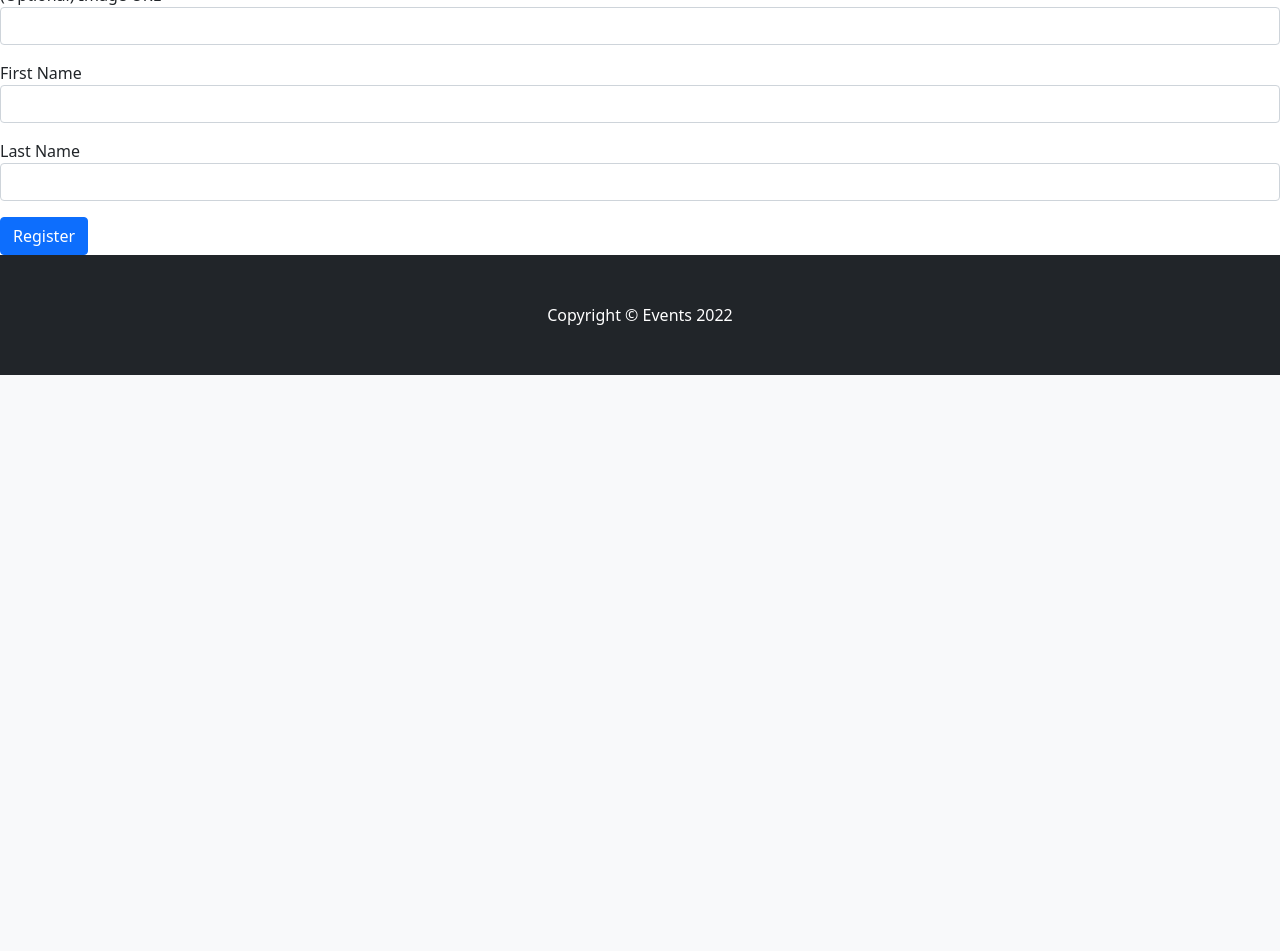
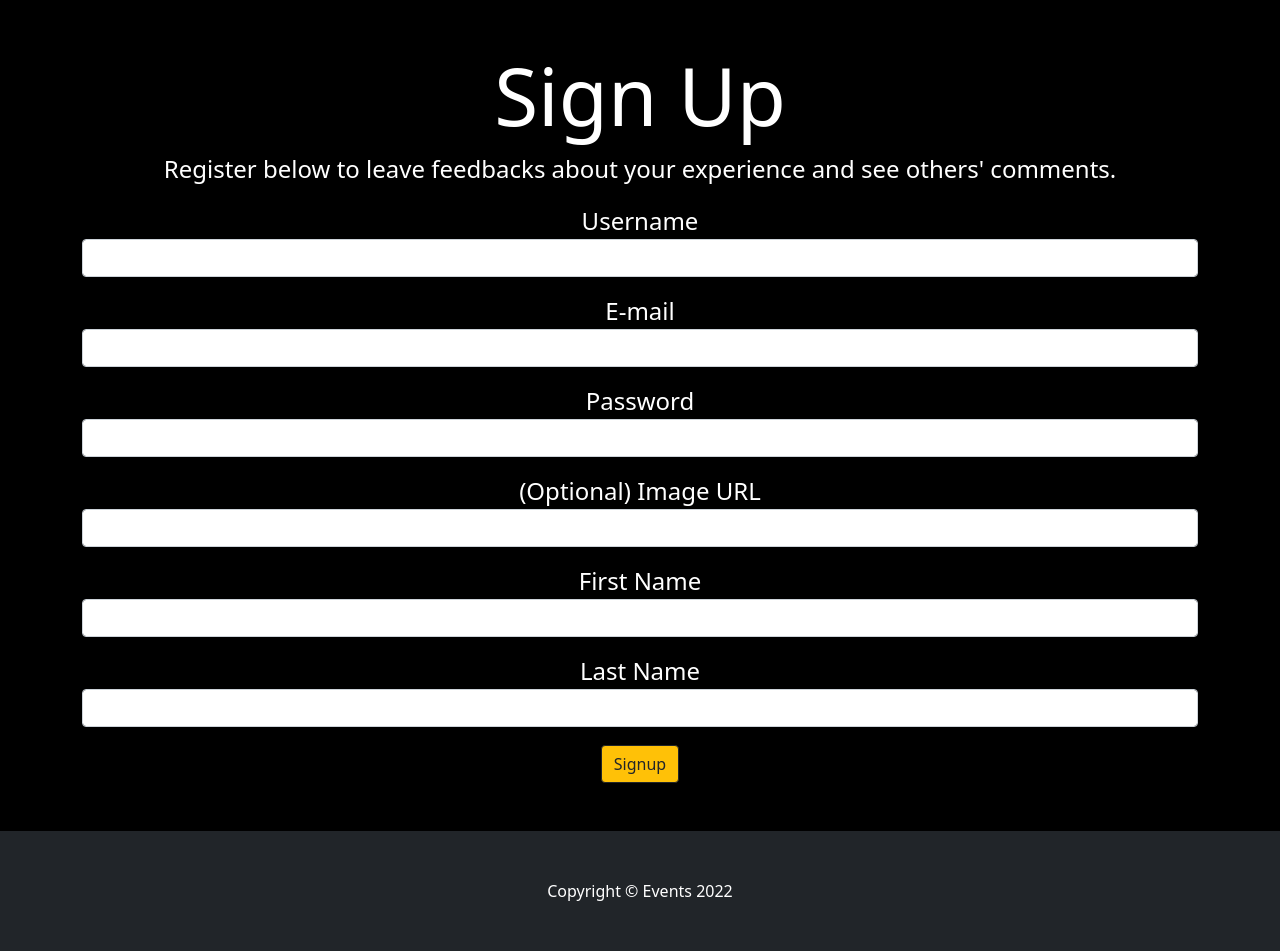
Before and after one commit to HandanYenial/Events, a Flask app: page /signup in a window 1280 px wide. Shown: the part 457-1408 px from the top of the page. Before the commit the page ends 832 px from the top, so only its background shows below. Run offline with Flask 2, Linux system fonts and the light colour scheme; some libraries are stand-ins or nearby versions; some web fonts are replaced.

Commit message:
"bootstrap"

```diff
--- a/templates/base.html
+++ b/templates/base.html
@@ -35,7 +35,7 @@
                     <a class="nav-link" href="/events">Search</a>
                   </li>
                   <li class="nav-item">
-                    <a class="nav-link" href="/signup">Register</a>
+                    <a class="nav-link" href="/signup">Signup</a>
                   </li>
                   <li class="nav-item dropdown">
                     <a class="nav-link dropdown-toggle" href="#" id="navbarDropdownMenuLink" role="button" data-bs-toggle="dropdown" aria-expanded="false">
--- a/templates/homepage.html
+++ b/templates/homepage.html
@@ -16,10 +16,10 @@
 
             <div class="mask" style="background-color:rgba(247, 156, 156, 0.507);">
               <div class="d-flex justify-content-center align-items-center h-100">
-                <div class="text-white">
+                <div class="text-black">
                   <h1 class="mb-3" > Events</h1>
                   <h4 class="mb-3">Search for events in your area, share your thoughts and more...</h4>
-                  <div> <a class="btn btn-outline-light btn-lg" href="/events" role="button"
+                  <div> <a class="btn btn-outline-dark mt-auto" href="/events" role="button"
                     >Start</a></div>
                 </div>
               </div>
--- a/templates/signup.html
+++ b/templates/signup.html
@@ -1,12 +1,34 @@
-{% extends 'base.html'  %}
+{% extends 'homepage.html'  %}
 
 {% block content %}
+<!-- Header-->
+  <header>
+  <!-- Background image -->
+    <div class="p-5 text-center bg-image"
+        style="
+        background-image: url('https://images.unsplash.com/photo-1544924751-8acb02fb5331?ixlib=rb-1.2.1&ixid=MnwxMjA3fDB8MHxwaG90by1wYWdlfHx8fGVufDB8fHx8&auto=format&fit=crop&w=774&q=80');
+        background-size: cover;
+        height:400px;
+        background-repeat: no-repeat;">
 
-<h1 class="display-1">Sign Up</h1>
-<p class="lead"> Register below to add your favorite events to your wishlist and leave comments about them.</p>
+      <div class="mask" style="background-color:rgba(247, 156, 156, 0.507);">
+        <div class="d-flex justify-content-center align-items-center h-100">
+          <div class="text-dark">
+            <h1 class="mb-3" > Events</h1>
+            <h4 class="mb-3">Search for events in your area, share your thoughts and more...</h4>
+            <div> <a class="btn btn-outline-dark btn-lg" href="/events" role="button">Start</a></div>
+          </div>
+        </div>
+      </div>
+    </div>
+  </header>
 
-<form method="POST">
+  <section class="py-5" style="background-color:black">
+    <div class="container-sm">
+      <h1 class="display-1" style="color:white; text-align: center;" >Sign Up</h1>
+      <p class="lead" style="color:white; text-align: center; font-size: x-large;"> Register below to leave feedbacks about your experience and see others' comments.</p>
 
+      <form method="POST" style="color:white; text-align: center; font-size: x-large;">
           {{ form.hidden_tag() }}
 
           {% for field in form
@@ -21,6 +43,11 @@
       </p>
           {% endfor %}
 
-  <button class="btn btn-primary" type="submit">Register</button>
+      <button class="btn btn-warning btn-outline-dark" type="submit">Signup</button>
+    </form>
+    </div>
+  </section>
+
+
 
   {%endblock%}
```
Also changed, not shown: templates/login.html (+30 -6 lines). Lines whose indentation alone changed are shown as unchanged.
